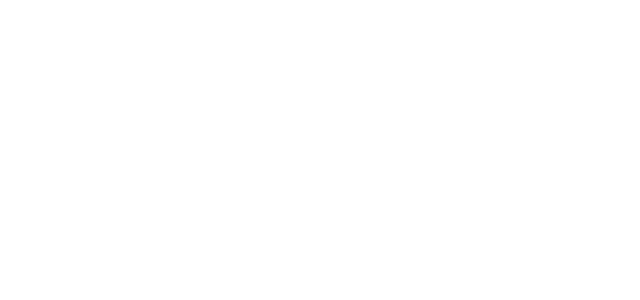
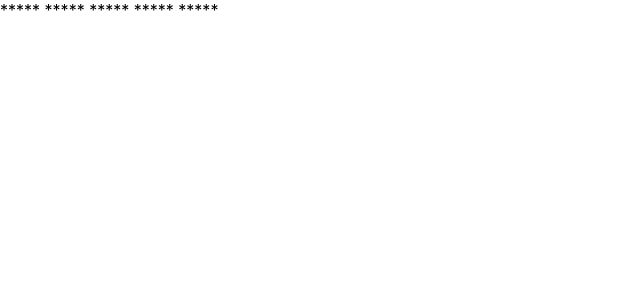
Before and after one commit to AnirupPat/reactjs-star-patterns, a React (Create React App) app: page / in a window 1280 px wide. Shown: the top 300 px of the page, without its empty margins (0-640 px from the left). Built offline with nearby package versions, Linux system fonts and the light colour scheme.

Commit message:
Square Patterns

```diff
--- a/src/App.js
+++ b/src/App.js
@@ -1,10 +1,10 @@
-import logo from './logo.svg';
 import './App.css';
+import SquarePatterns from './components/SquarePatterns/SquarePatterns';
 
 function App() {
   return (
     <div>
-
+      <SquarePatterns />
     </div>
 
   );
--- /dev/null
+++ b/src/components/SquarePatterns/SquarePatterns.js
@@ -0,0 +1,16 @@
+const SquarePatterns = () => {
+    const n = 5;
+    let string = "";
+    for(let i = 0; i < n; i++) {
+        for(let j = 0; j < n; j++) {
+            string += '*';
+        }
+        string += '\n';
+    }
+    console.log(string);
+    return (
+        <div>{string}</div>
+    );
+}
+
+export default SquarePatterns;
```
